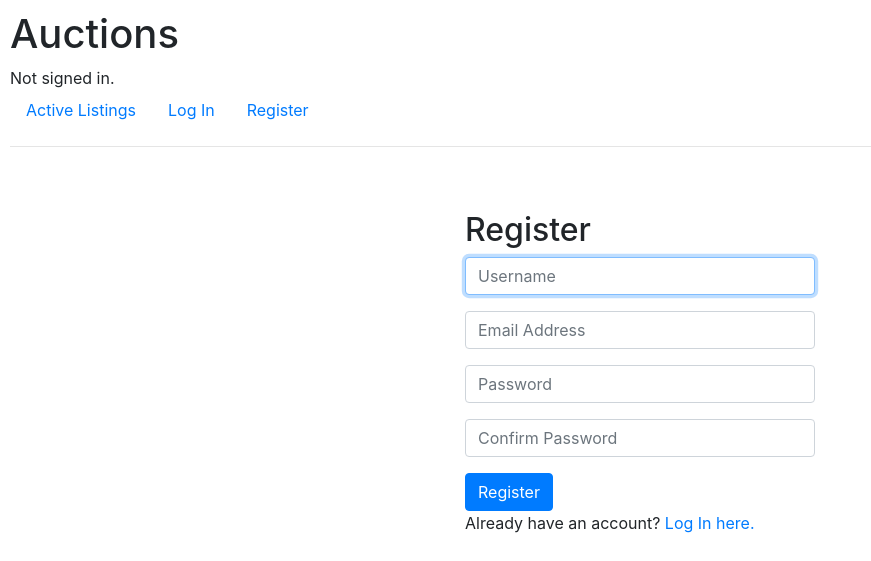
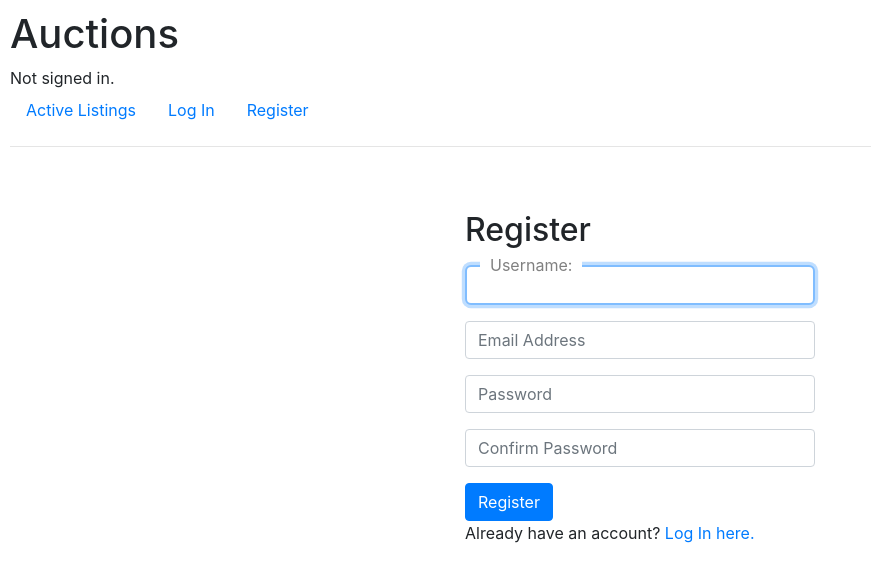
Before and after one commit to thomasmbatha/commerce, a Django app: page /register in a window 1280 px wide. Shown: the top 561 px of the page, without its empty margins (0-871 px from the left). Run offline with Django 3.2, Linux system fonts and the light colour scheme; some libraries are stand-ins or nearby versions.

Commit message:
js and label

```diff
--- /dev/null
+++ b/auctions/static/auctions/script.js
@@ -0,0 +1,9 @@
+document.querySelectorAll('.input-field input').forEach(input => {
+    input.addEventListener('input', () => {
+        if (input.value) {
+            input.classList.add('not-empty');
+        } else {
+            input.classList.remove('not-empty');
+        }
+    });
+});
--- a/auctions/static/auctions/styles.css
+++ b/auctions/static/auctions/styles.css
@@ -1,3 +1,5 @@
+@import url('https://fonts.googleapis.com/css2?family=Poppins:wght@400;700&display=swap');
+
 body {
     padding: 10px;
 }
@@ -19,6 +21,50 @@
 input.form-control.is-invalid:focus {
     background-color: white; /* Ensure background stays white when input is invalid and focused */
     border-color: red; /* Optional: Red border color to indicate error */
+}
+
+.input-field {
+    position: relative;
+}
+
+.input-field input {
+    height: 40px;
+    border-radius: 6px;
+    font-size: 18px;
+    padding: 0 15px;
+    border: 2px solid black;
+    background: transparent;
+    outline: none;
+    color: black;
+}
+
+.input-field label {
+    position: absolute;
+    top: 50%;
+    left: 15px;
+    transform: translateY(-50%);
+    color: grey;
+    font-size: 16px;
+    pointer-events: none;
+    transition: 0.3s;
+    background: white;
+    padding: 0 5px;
+}
+
+/* When input is focused or has content */
+.input-field input:focus ~ label,
+.input-field input.not-empty ~ label {
+    top: 0;
+    font-size: 16px;
+    padding: 0 10px;
+    background: white;
+}
+
+/* Resetting label style when input is empty and not focused */
+.input-field input:not(.not-empty):not(:focus) ~ label {
+    top: 50%;
+    transform: translateY(-50%);
+    font-size: 16px;
 }
 
 .username-error {
--- a/auctions/templates/auctions/layout.html
+++ b/auctions/templates/auctions/layout.html
@@ -48,5 +48,6 @@
         <hr>
         {% block body %}
         {% endblock %}
+        <script src="{% static 'auctions/script.js' %}"></script>
     </body>
 </html>
--- a/auctions/templates/auctions/login.html
+++ b/auctions/templates/auctions/login.html
@@ -27,6 +27,7 @@
             </div>
         </div>
     </div>
+
 {% endblock %}
 
 {% comment %} orgigin web50/projects/2020/x/commerce {% endcomment %}
--- a/auctions/templates/auctions/register.html
+++ b/auctions/templates/auctions/register.html
@@ -6,14 +6,15 @@
     <div class="row">
         <div class="col-l1 col-md-4 mx-auto mt-5">
 
-            <h2>Register</h2>
+            <h2 class="mb-3">Register</h2>
 
 
 
             <form action="{% url 'register' %}" method="post">
                 {% csrf_token %}
                 <div class="form-group input-field">
-                    <input class="form-control bg-white {% if username_error %}is-invalid{% endif %}" id="username-input" autofocus type="text" name="username" placeholder="Username">
+                    <input class="form-control bg-white {% if username_error %}is-invalid{% endif %}" id="username-input" autofocus type="text" name="username">
+                    <label for="username">Username:</label>
                     {% if username_error %}
                         <div class="username_error">{{ username_error }}</div>
                     {% endif %}
```
